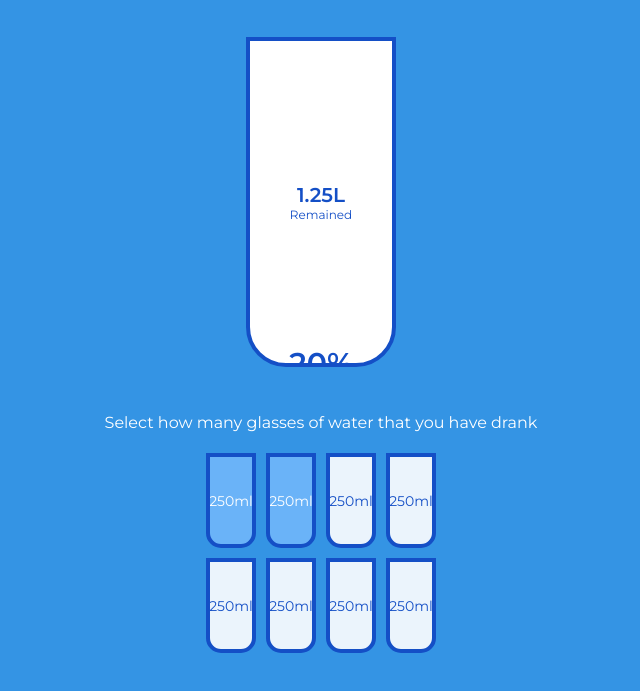
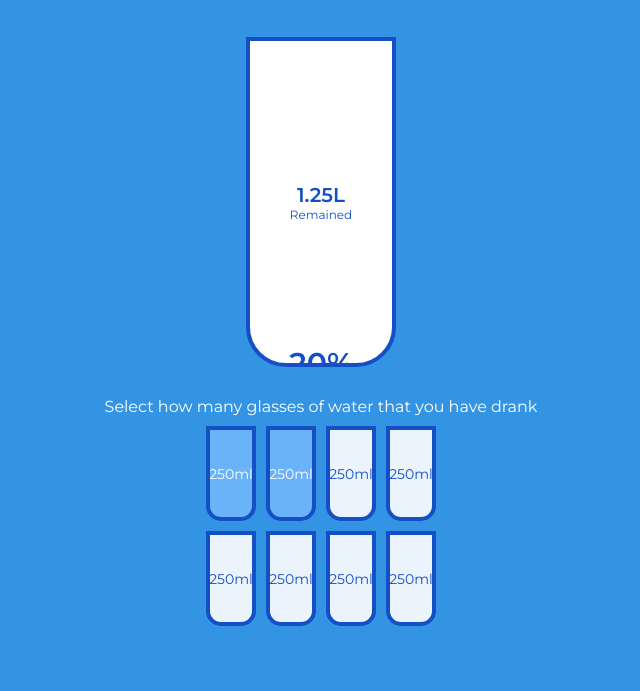
Before and after one commit to amit712singhal/Drink-Water, a plain HTML site: page index.html in a window 1280 px wide. Shown: the part 93-784 px from the top of the page, without its empty margins (319-959 px from the left). Drawn offline with Linux system fonts and the light colour scheme.

Commit message:
Add Style for p.text

```diff
--- a/style.css
+++ b/style.css
@@ -96,3 +96,8 @@ h3 {
   height: 0;
   transition: 0.3s ease;
 }
+
+.text{
+    text-align: center;
+    margin: 0 0 5px;
+}
```
